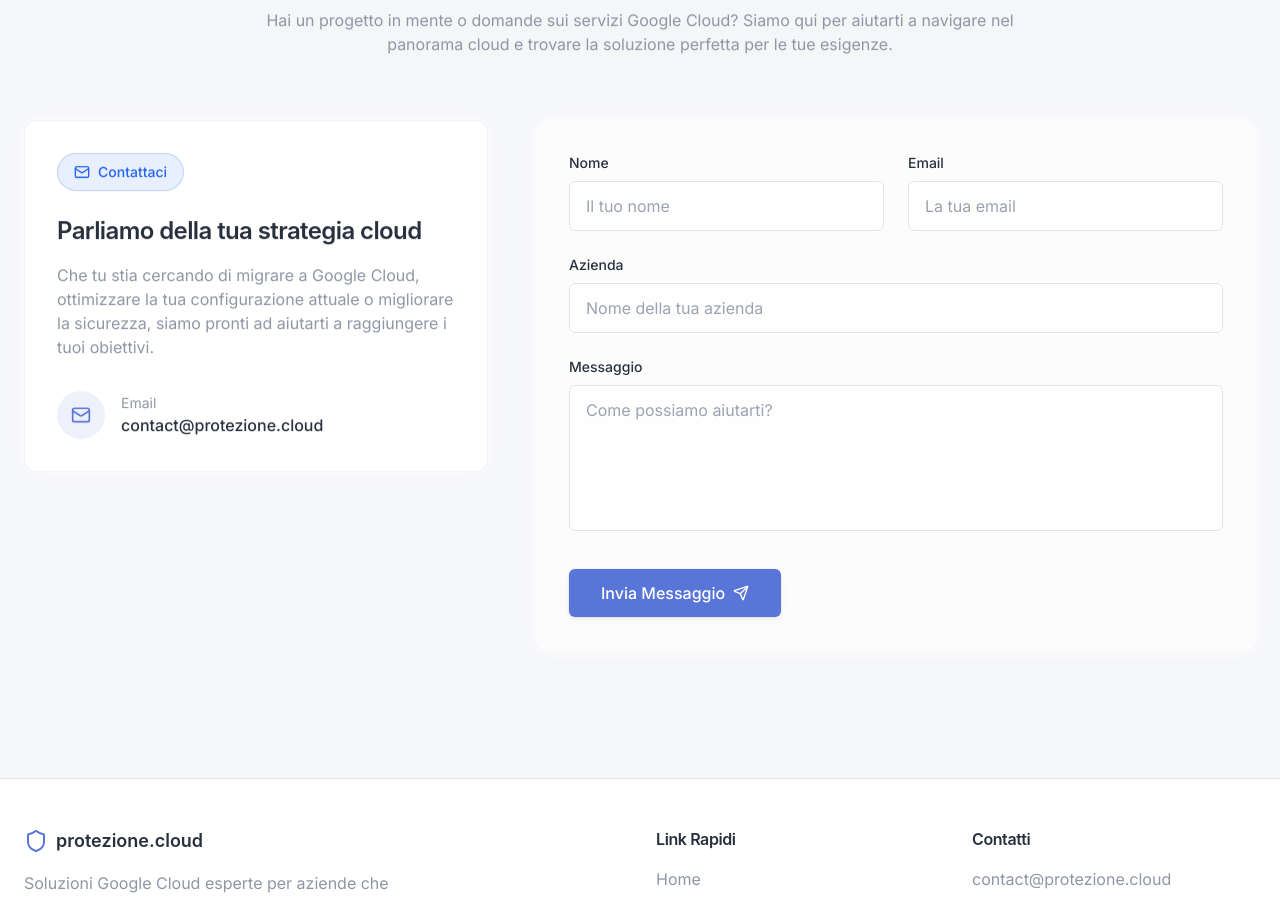
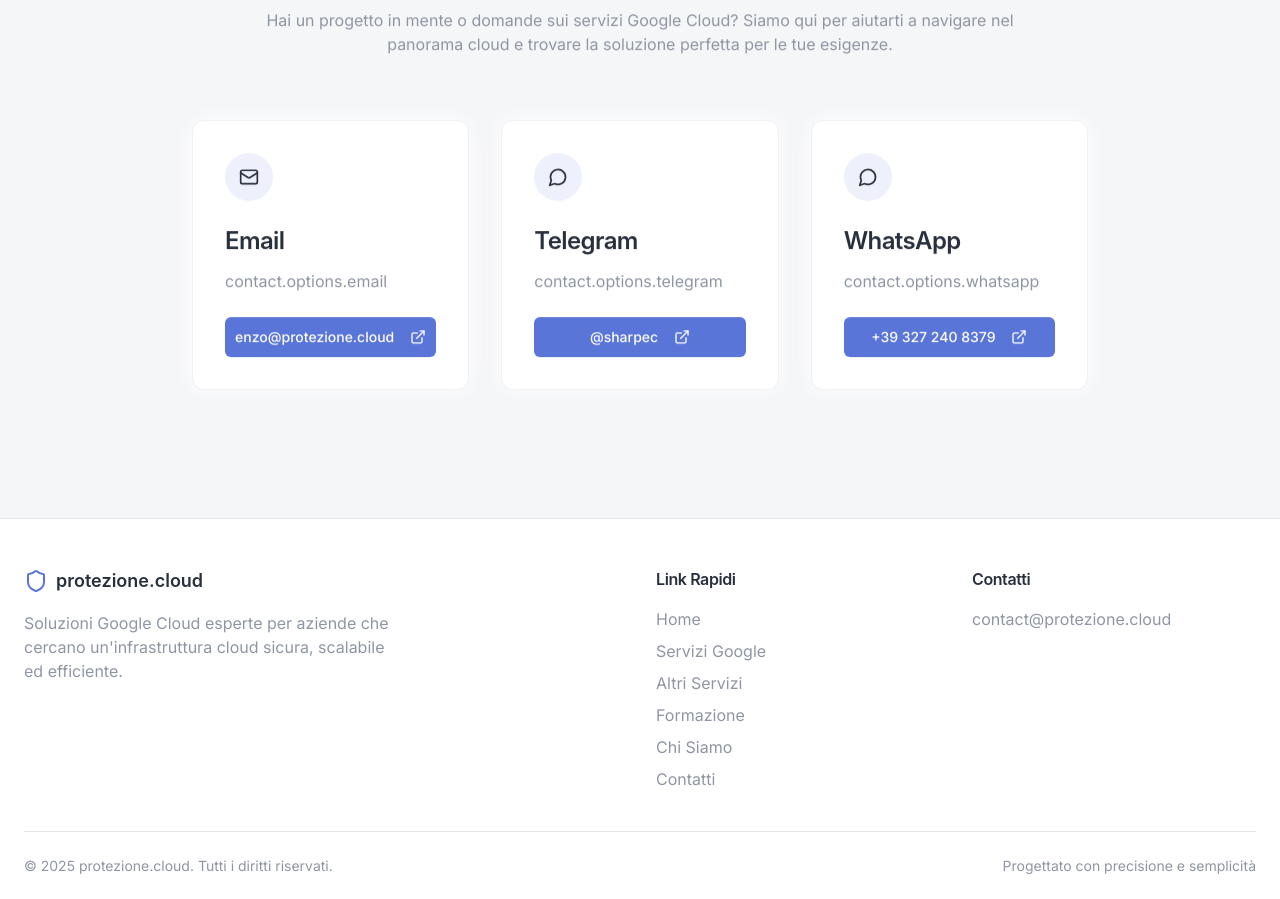
Before and after one commit to ProtezioneCloud/protezione-portal, a React (Vite) app: page / in a window 1280 px wide. Shown: the part 4640-5539 px from the top of the page. Built offline with nearby package versions, Linux system fonts and the light colour scheme; a web font is replaced by a local one.

Commit message:
Replace contact form with links
Replaced the contact form with links to email, Telegram, and WhatsApp.

```diff
--- a/src/components/Contact.tsx
+++ b/src/components/Contact.tsx
@@ -1,46 +1,35 @@
 
-import { useState } from "react";
-import { Mail, Send } from "lucide-react";
+import { Mail, MessageCircle, ExternalLink } from "lucide-react";
 import FadeIn from "./FadeIn";
-import { useToast } from "@/hooks/use-toast";
 import { useLanguage } from "@/contexts/LanguageContext";
+import { Button } from "@/components/ui/button";
 
 const Contact = () => {
-  const { toast } = useToast();
   const { t } = useLanguage();
 
-  const [formData, setFormData] = useState({
-    name: "",
-    email: "",
-    company: "",
-    message: ""
-  });
-  const [isSubmitting, setIsSubmitting] = useState(false);
-
-  const handleChange = (e: React.ChangeEvent<HTMLInputElement | HTMLTextAreaElement>) => {
-    const { name, value } = e.target;
-    setFormData(prev => ({ ...prev, [name]: value }));
-  };
-
-  const handleSubmit = (e: React.FormEvent) => {
-    e.preventDefault();
-    setIsSubmitting(true);
-
-    // Simulate form submission
-    setTimeout(() => {
-      setIsSubmitting(false);
-      toast({
-        title: "Message sent successfully",
-        description: "Thank you for your message. I'll get back to you soon.",
-      });
-      setFormData({
-        name: "",
-        email: "",
-        company: "",
-        message: ""
-      });
-    }, 1000);
-  };
+  const contactOptions = [
+    {
+      icon: <Mail className="w-5 h-5" />,
+      title: "Email",
+      description: t('contact.options.email'),
+      link: "mailto:enzo@protezione.cloud",
+      linkText: "enzo@protezione.cloud"
+    },
+    {
+      icon: <MessageCircle className="w-5 h-5" />,
+      title: "Telegram",
+      description: t('contact.options.telegram'),
+      link: "https://t.me/sharpec",
+      linkText: "@sharpec"
+    },
+    {
+      icon: <MessageCircle className="w-5 h-5" />,
+      title: "WhatsApp",
+      description: t('contact.options.whatsapp'),
+      link: "https://wa.me/393272408379",
+      linkText: "+39 327 240 8379"
+    }
+  ];
 
   return (
     <section id="contact" className="section-padding bg-secondary/50 relative">
@@ -54,111 +43,30 @@ const Contact = () => {
           </div>
         </FadeIn>
 
-        <div className="grid grid-cols-1 lg:grid-cols-5 gap-12 items-start">
-          <div className="lg:col-span-2">
+        <div className="max-w-4xl mx-auto">
           <FadeIn>
-              <div className="bg-white rounded-xl shadow-card p-8 border border-border/50">
-                <div className="inline-flex items-center px-4 py-2 rounded-full bg-primary/10 text-primary border border-primary/20 mb-6">
-                  <Mail className="w-4 h-4 mr-2" />
-                  <span className="text-sm font-medium">{t('contact.sidebar.badge')}</span>
+            <div className="grid grid-cols-1 md:grid-cols-3 gap-8">
+              {contactOptions.map((option, index) => (
+                <div key={index} className="bg-white rounded-xl shadow-card p-8 border border-border/50 transition-all duration-300 hover:shadow-lg hover:-translate-y-1">
+                  <div className="w-12 h-12 rounded-full bg-accent/10 flex items-center justify-center mb-6">
+                    {option.icon}
                   </div>
 
-                <h3 className="text-2xl font-semibold mb-4">{t('contact.sidebar.title')}</h3>
-                <p className="text-muted-foreground mb-8">
-                  {t('contact.sidebar.description')}
+                  <h3 className="text-2xl font-semibold mb-3">{option.title}</h3>
+                  <p className="text-muted-foreground mb-6">
+                    {option.description}
                   </p>
 
-                <div className="space-y-4">
-                  <div className="flex items-center">
-                    <div className="w-12 h-12 rounded-full bg-accent/10 flex items-center justify-center mr-4">
-                      <Mail className="w-5 h-5 text-accent" />
+                  <Button
+                    className="w-full bg-accent hover:bg-accent/90 text-white"
+                    onClick={() => window.open(option.link, '_blank')}
+                  >
+                    {option.linkText} <ExternalLink className="ml-2 w-4 h-4" />
+                  </Button>
                 </div>
-                    <div>
-                      <p className="text-sm text-muted-foreground">Email</p>
-                      <p className="font-medium">contact@protezione.cloud</p>
-                    </div>
-                  </div>
-                </div>
+              ))}
             </div>
           </FadeIn>
-          </div>
-
-          <div className="lg:col-span-3">
-            <FadeIn direction="right">
-              <form onSubmit={handleSubmit} className="glass rounded-xl p-8 shadow-card border border-border/50">
-                <div className="grid grid-cols-1 md:grid-cols-2 gap-6 mb-6">
-                  <div>
-                    <label htmlFor="name" className="block text-sm font-medium mb-2">{t('contact.form.name')}</label>
-                    <input
-                      type="text"
-                      id="name"
-                      name="name"
-                      value={formData.name}
-                      onChange={handleChange}
-                      className="w-full px-4 py-3 rounded-md border border-border bg-white/50 focus:outline-none focus:ring-2 focus:ring-accent/50 transition-all"
-                      placeholder={t('contact.form.placeholder.name')}
-                      required
-                    />
-                  </div>
-                  <div>
-                    <label htmlFor="email" className="block text-sm font-medium mb-2">{t('contact.form.email')}</label>
-                    <input
-                      type="email"
-                      id="email"
-                      name="email"
-                      value={formData.email}
-                      onChange={handleChange}
-                      className="w-full px-4 py-3 rounded-md border border-border bg-white/50 focus:outline-none focus:ring-2 focus:ring-accent/50 transition-all"
-                      placeholder={t('contact.form.placeholder.email')}
-                      required
-                    />
-                  </div>
-                </div>
-
-                <div className="mb-6">
-                  <label htmlFor="company" className="block text-sm font-medium mb-2">{t('contact.form.company')}</label>
-                  <input
-                    type="text"
-                    id="company"
-                    name="company"
-                    value={formData.company}
-                    onChange={handleChange}
-                    className="w-full px-4 py-3 rounded-md border border-border bg-white/50 focus:outline-none focus:ring-2 focus:ring-accent/50 transition-all"
-                    placeholder={t('contact.form.placeholder.company')}
-                  />
-                </div>
-
-                <div className="mb-8">
-                  <label htmlFor="message" className="block text-sm font-medium mb-2">{t('contact.form.message')}</label>
-                  <textarea
-                    id="message"
-                    name="message"
-                    value={formData.message}
-                    onChange={handleChange}
-                    rows={5}
-                    className="w-full px-4 py-3 rounded-md border border-border bg-white/50 focus:outline-none focus:ring-2 focus:ring-accent/50 transition-all resize-none"
-                    placeholder={t('contact.form.placeholder.message')}
-                    required
-                  ></textarea>
-                </div>
-
-                <button
-                  type="submit"
-                  disabled={isSubmitting}
-                  className="w-full md:w-auto px-8 py-3 rounded-md bg-accent text-white font-medium flex items-center justify-center shadow-button hover:shadow-hover transition-all duration-300 transform hover:-translate-y-1 disabled:opacity-70 disabled:hover:translate-y-0"
-                >
-                  {isSubmitting ? (
-                    <span>{t('contact.form.sending')}</span>
-                  ) : (
-                    <>
-                      <span>{t('contact.form.submit')}</span>
-                      <Send className="ml-2 h-4 w-4" />
-                    </>
-                  )}
-                </button>
-              </form>
-            </FadeIn>
-          </div>
         </div>
       </div>
     </section>
```
Lines whose indentation alone changed are shown as unchanged.
